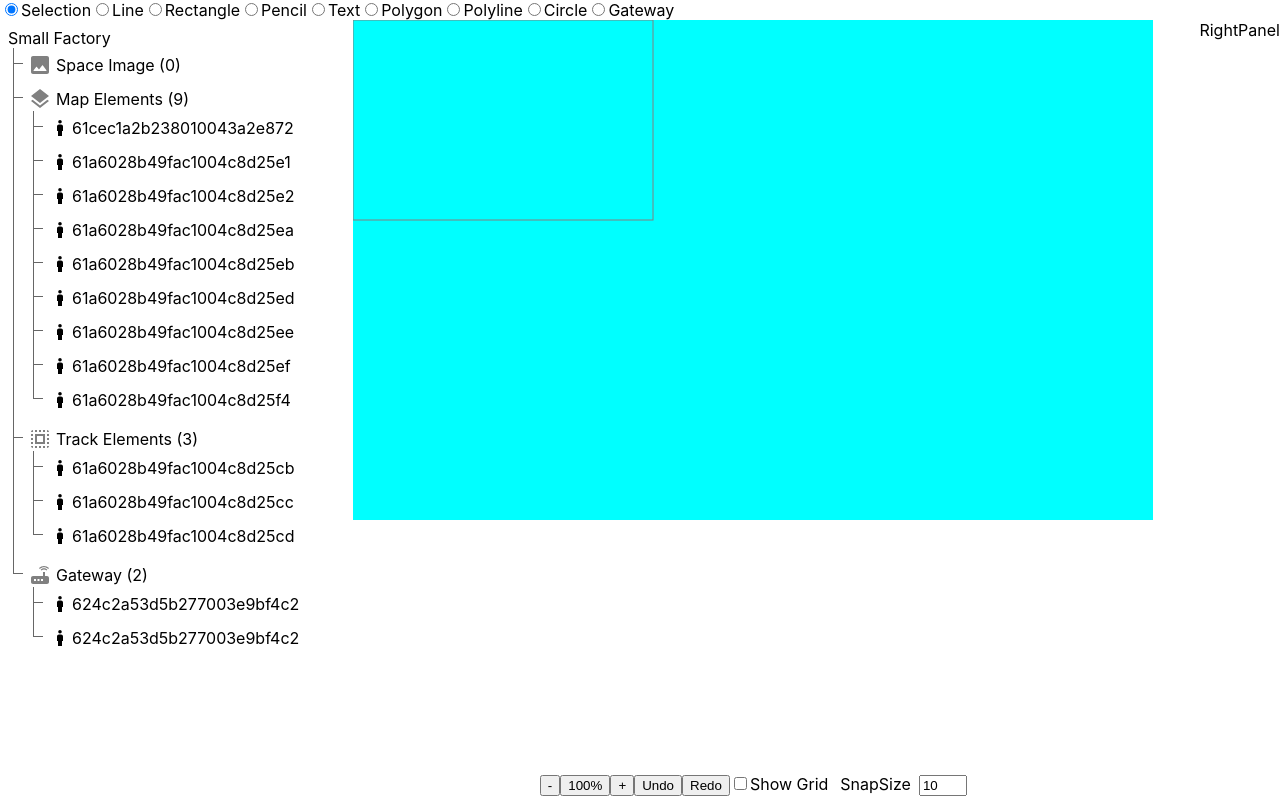
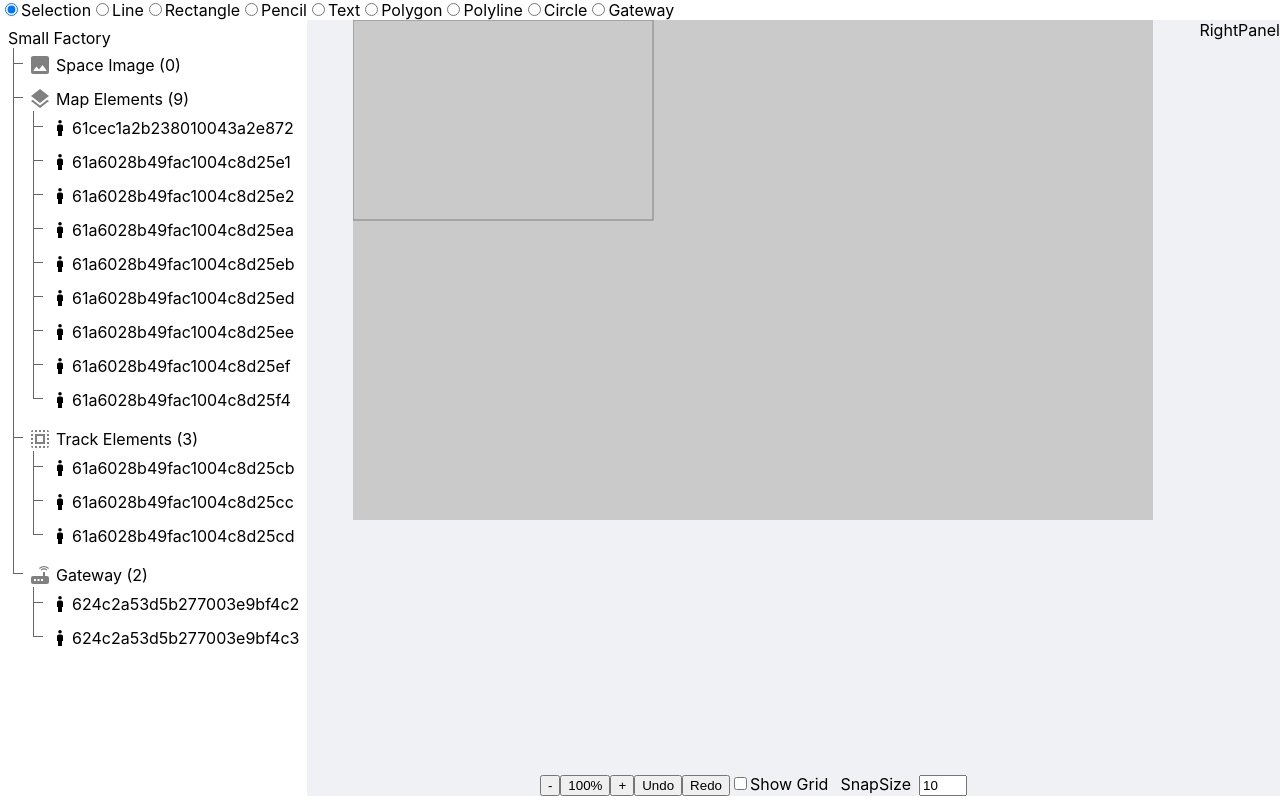
Before and after one commit to abhishek-syook/test-canvas, a React (Create React App) app: page / in a window 1280 px wide. Built offline with nearby package versions, Linux system fonts and the light colour scheme.

Commit message:
update css, move component to specific component section

```diff
--- a/src/components/canvasDrawing/index.jsx
+++ b/src/components/canvasDrawing/index.jsx
@@ -553,20 +553,13 @@ const CanvasDrawing = ({ canvasWidth, canvasHeight, zone }) => {
 
 				<canvas
 					ref={canvasRef}
-					style={{ background: 'var(--color-secondary)' }}
+					style={{ backgroundColor: 'var(--grey-3)' }}
 					width={canvasWidth}
 					height={canvasHeight}
 					onMouseDown={handleMouseDown}
 					onMouseUp={handleMouseUp}
 					onMouseMove={handleMouseMove}
 				/>
-				{/* <ZoomToolbar
-					currentScale={`${Math.round(scale * 10) * 10}%`}
-					onReset={() => reset(context)}
-					onZoomUpdate={handleZoom}
-				/>
-				<HistoryToolbar undo={undo} redo={redo} />
-				<GridToolbar {...gridObj} onChange={setGridObj} /> */}
 			</Layout>
 		</div>
 	);
--- /dev/null
+++ b/src/components/layout/bottomPanel/components/historyToolbar.tsx
@@ -0,0 +1,17 @@
+import React from 'react';
+
+interface HistoryToolbarProps {
+	undo: () => void;
+	redo: () => void;
+}
+
+const HistoryToolbar = ({ undo, redo }: HistoryToolbarProps) => {
+	return (
+		<div>
+			<button onClick={undo}>Undo</button>
+			<button onClick={redo}>Redo</button>
+		</div>
+	);
+};
+
+export default HistoryToolbar;
--- a/src/components/layout/bottomPanel/index.tsx
+++ b/src/components/layout/bottomPanel/index.tsx
@@ -1,8 +1,8 @@
 import './index.scss';
 import React from 'react';
-import GridToolbar from 'components/toolbar/gridToolbar';
-import HistoryToolbar from 'components/toolbar/historyToolbar';
-import ZoomToolbar from 'components/toolbar/zoomToolbar';
+import GridToolbar from './components/gridToolbar';
+import HistoryToolbar from './components/historyToolbar';
+import ZoomToolbar from './components/zoomToolbar';
 
 interface BottomPanelProps {
 	currentScale: string;
--- a/src/components/layout/index.scss
+++ b/src/components/layout/index.scss
@@ -5,6 +5,7 @@
 		display: flex;
 		position: relative;
 		justify-content: space-between;
+		background-color: var(--grey-2);
 
 		.__content {
 			display: flex;
--- a/src/components/layout/index.tsx
+++ b/src/components/layout/index.tsx
@@ -1,37 +1,53 @@
 import './index.scss';
-import React, { FC } from 'react';
+
+import React from 'react';
+
 import LeftPanel from './leftPanel';
 import TopPanel from './topPanel';
 import RightPanel from './rightPanel';
 import BottomPanel from './bottomPanel';
 
-interface Props {
+interface LayoutProps {
 	children: Node;
+
+	// leftPanel
 	tool: string;
 	setTool: (elementType: string) => string;
 
-	// bottom panel
+	// bottomPanel - zoom tool
 	currentScale: string;
 	onZoomReset: () => void;
 	onZoomUpdate: () => void;
+	// bottomPanel - history tools
+
 	undo: () => void;
 	redo: () => void;
+	// bottomPanel - grid tool
+
 	gridObj: { isEnable: boolean; snapSize: number };
 	onGridChange: () => void;
 }
 
-const Layout: FC<Props> = ({
+const Layout = ({
 	children,
+
+	// leftPanel
 	tool,
 	setTool,
+
+	// bottomPanel - zoom tool
 	currentScale,
 	onZoomReset,
 	onZoomUpdate,
+
+	// bottomPanel - history tools
 	undo,
 	redo,
+
+	// bottomPanel - grid tool
 	gridObj,
 	onGridChange
-}) => {
+}: LayoutProps) => {
 	return (
 		<section className="layout">
 			<TopPanel tool={tool} setTool={setTool} />
--- a/src/components/layout/leftPanel/index.scss
+++ b/src/components/layout/leftPanel/index.scss
@@ -3,6 +3,7 @@
 	overflow: scroll;
 	height: calc(100vh - 40px);
 	padding: 8px;
+	background-color: var(--white);
 
 	ul {
 		padding-left: 5px;
--- a/src/components/toolbar/historyToolbar.jsx
+++ /dev/null
@@ -1,18 +0,0 @@
-import React from 'react';
-import PropTypes from 'prop-types';
-
-const HistoryToolbar = ({ undo, redo }) => {
-	return (
-		<div>
-			<button onClick={undo}>Undo</button>
-			<button onClick={redo}>Redo</button>
-		</div>
-	);
-};
-
-HistoryToolbar.propTypes = {
-	undo: PropTypes.func.isRequired,
-	redo: PropTypes.func.isRequired
-};
-
-export default HistoryToolbar;
--- a/src/constants/syookData.js
+++ b/src/constants/syookData.js
@@ -458,7 +458,7 @@ export const gateways = [
 		__v: 0
 	},
 	{
-		_id: '624c2a53d5b277003e9bf4c2',
+		_id: '624c2a53d5b277003e9bf4c3',
 		name: 'SM_G2',
 		hardwareType: 'BLE',
 		identifierKey: 'macId',
--- a/src/index.css
+++ b/src/index.css
@@ -13,8 +13,11 @@ code {
 
 :root {
 	--color-primary: #fff;
-	--color-secondary: cyan;
+	--color-secondary: #00ffff;
 	--grey-1: grey;
+	--grey-2: #eff1f5;
+	--grey-3: #cacaca;
+	--white: #fff;
 }
 
 .canvasDrawingScrollBar::-webkit-scrollbar {
```
Also changed, not shown: src/components/layout/bottomPanel/components/gridToolbar.tsx (renamed from src/components/toolbar/gridToolbar.tsx), src/components/layout/bottomPanel/components/zoomToolbar.jsx (renamed from src/components/toolbar/zoomToolbar.jsx).
